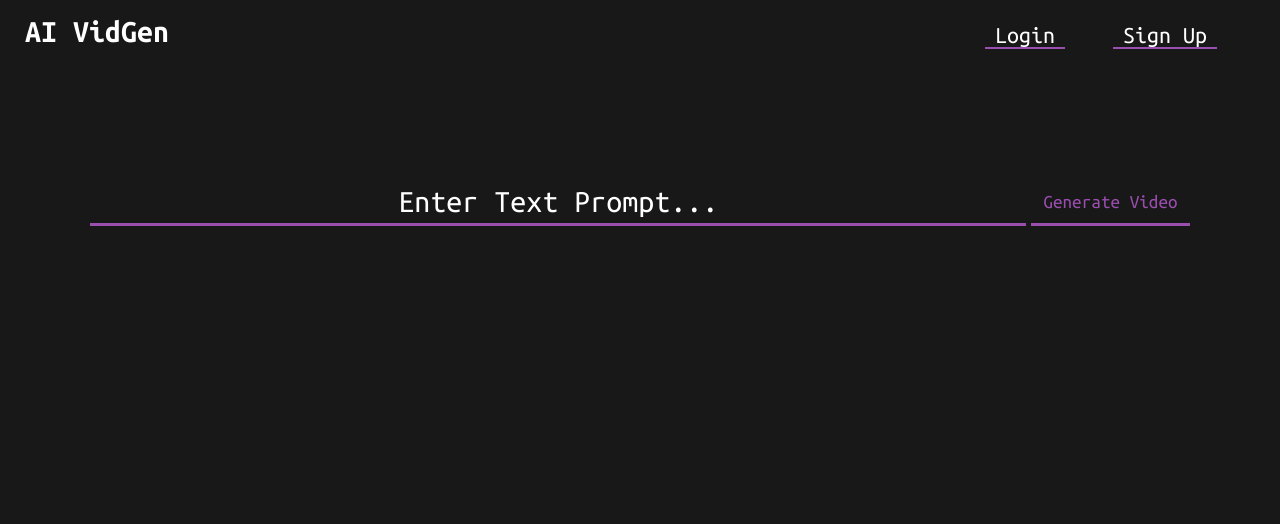
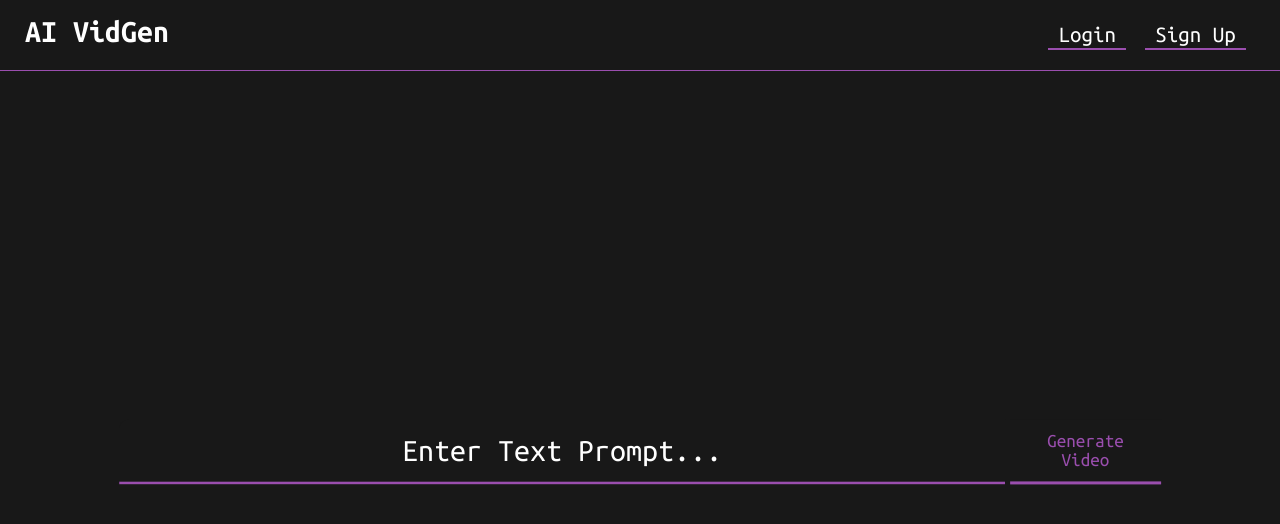
Before and after one commit to AmeenIzhac/StableDiffusionVideos, a React (Create React App) app in the folder client/: page / in a window 1280 px wide. Shown: the top 524 px of the page. Built offline with nearby package versions, Linux system fonts and the light colour scheme.

Commit message:
[ii120] clean up navbar styling

```diff
--- a/client/src/Dropdown.js
+++ b/client/src/Dropdown.js
@@ -18,32 +18,26 @@ export default function Dropdown({
             {Cookies.get("loggedInUser") ?
                 <>
                     <div className='dropdownOption' id="dropdown">
-                        <form>
                         <div className='slideContainer alignCenter'>
                             <p>Number of Frames: <span id="demo">{frames}</span></p>
                             <input type="range" min="1" max="60" value={frames} className='slider' id="myRange" onChange={slideFrameChange} />
                         </div>
-                            <hr />
                         <div className='alignCenter'>
                             <p>Width: <span id="demo">{width}</span></p>
                             <input type="range" min="384" step="64" max="1024" value={width} className='slider' id="myRange" onChange={slideWidthChange} />
                         </div>
-                            <hr />
                         <div className='alignCenter'>
                             <p>Height: <span id="demo">{height}</span></p>
                             <input type="range" min="384" step="64" max="1024" value={height} className='slider' id="myRange" onChange={slideHeightChange} />
                         </div>
-                            <hr />
                         <div className='alignCenter'>
                             <p>Angle: <span id="demo">{angle}</span></p>
                             <input type="range" min="-10" step="1" max="10" value={angle} className='slider' id="myRange" onChange={slideAngleChange} />
                         </div>
-                            <hr />
                         <div className='alignCenter'>
                             <p>Zoom: <span id="demo">{zoom}</span></p>
                             <input type="range" min="0.7" step="0.05" max="1.3" value={zoom} className='slider' id="myRange" onChange={slideZoomChange} />
                         </div>
-                        </form>
                     </div>
                     <button className='dropArrow' onClick={dropOptions} id="button"></button>
                 </>
--- a/client/src/Navbar.css
+++ b/client/src/Navbar.css
@@ -4,6 +4,7 @@
     padding: 15px;
     background-color: var(--main-bg-dark);
     height: 5vh;
+    box-shadow: 0px 1px var(--main-bg-light);
 }
 
 .Navbar .logo {
@@ -13,39 +14,34 @@
     margin-left: 10px;
 }
 
-.Navbar .pageLink {
-    list-style: none;
-    margin-right: 2em;
+li {
+    list-style-type: none;
 }
 
-.Navbar .link {
-    text-decoration: none;
-    list-style: none;
-    font-size: 1.5rem;
+.buttonLink, .pageLink, .link {
+    margin: 0;
+    padding: 0;
+    border: none;
+    font-family: 'Ubuntu Mono';
+    font-size: 1.2em;
     color: white;
 }
 
-.Navbar .superTag {
-    display: inline;
-    color: var(--main-bg-dark);
-    font-weight: 100;
-    font-size: 0.7em;
+
+.pageLink {
+    background-color: var(--main-bg-dark);
+    border-bottom: 2px solid var(--main-bg-light);
 }
 
-.Navbar .video {
-    position: relative;
+.buttonLink {
+    background-color: inherit;
 }
 
-button.pageLink, a.link {
-    margin: 0;
-    background-color: var(--main-bg-dark);
-    border: none;
-    font-family: 'Ubuntu Mono';
-    font-size: 2em;
-    border-bottom: 2px solid var(--main-bg-light);
-    padding: 0px 10px;
+.link:hover, .buttonLink:hover,.pageLink:hover {
+    background-color: var(--main-bg-light);
 }
 
-button.pageLink:hover, a.link:hover {
-    background-color: var(--main-bg-light);
+.pageLink {
+    margin-right: 1em;
+    padding: 2px 10px;
 }
--- a/client/src/Navbar.js
+++ b/client/src/Navbar.js
@@ -13,9 +13,9 @@ export default function Navbar({loggedIn, setLoggedIn}) {
                 <label className='logo'>AI VidGen</label>
                 { loggedIn ?
                 <ul>
-                    <li className="pageLink link"><a className="link" href='gallery'>Gallery</a></li>
-                    <li className="pageLink" >
-                        <button className='pageLink link'onClick={logout}>Logout</button>
+                    <li className="pageLink"><a className='link' href='gallery'>Gallery</a></li>
+                    <li  className='pageLink' >
+                        <button className='buttonLink' onClick={logout}>Logout</button>
                     </li>
                 </ul>
                 :
--- a/client/src/SimpleUser.js
+++ b/client/src/SimpleUser.js
@@ -1,5 +1,5 @@
 import Navbar from "./Navbar";
-import { useState } from "react";
+import { useRef, useState } from "react";
 import axios from "axios";
 import loadingAnimation from "./assets/loading.gif";
 import Cookies from 'js-cookie'
@@ -7,7 +7,7 @@ import Dropdown from "./Dropdown";
 
 export default function SimpleUser() {
   const [src, setSrc] = useState("");
-  const [prompt, setPrompt] = useState("");
+  const promptRef = useRef()
   const [loading, setLoading] = useState(false);
   const [frames, setFrames] = useState("30")
   const [width, setWidth] = useState("704")
@@ -16,12 +16,8 @@ export default function SimpleUser() {
   const [zoom, setZoom] = useState("1")
   const [loggedIn, setLoggedIn] = useState(Cookies.get("loggedInUser") != null)
 
-
-  const handleChange = (e) => {
-    setPrompt(e.target.value);
-  };
-
   function getVideo() {
+    const prompt = promptRef.current.value
     if (prompt === "") {
       alert("Please enter a prompt");
       return;
@@ -52,7 +48,6 @@ export default function SimpleUser() {
     setZoom("1")
     setWidth("704")
     setHeight("704")
-    setPrompt("");
     const dropdown = document.getElementById("dropdown")
     const button = document.getElementById("button")
     dropdown.classList.remove("open")
@@ -63,16 +58,6 @@ export default function SimpleUser() {
   const dropOptions = () => {
     const dropdown = document.getElementById("dropdown")
     const button = document.getElementById("button")
-    const flex = document.getElementById("flex")
-    if (!dropdown.classList.contains("open")) {
-      flex.style.flexDirection = 'row'
-      flex.style.alignItems = 'initial'
-    } else {
-      setTimeout(() => {
-        flex.style.flexDirection = 'column'
-        flex.style.alignItems = 'center'
-      }, 500);
-    }
     dropdown.classList.toggle("open")
     button.classList.toggle("rotate")
   }
@@ -96,29 +81,9 @@ export default function SimpleUser() {
     setZoom(e.target.value)
   }
 
-  const logger = (e) => {
-    e.preventDefault()
-    const numberRegex = new RegExp('[0-9]+$')
-    console.log(`Prompt is ${prompt}`)
-    console.log(`Frames are ${frames}`);
-    console.log(`Width is ${width}`)
-    if (!(numberRegex.test(width) && numberRegex.test(height))) {
-      alert('Please Enter Width and Height as Integer Values')
-      return;
-    } else {
-      const h = parseInt(height)
-      const w = parseInt(width)
-      if (h % 64 !== 0 || w % 64 !== 0) {
-        alert('Width and Height should be multiples of 64')
-        return;
-      }
-    }
-    console.log(`Width is ${height}`)
-  }
-
   function handleKeyDown(event) {
     if (event.key === 'Enter') {
-      logger(event)
+      getVideo()
     }
   }
 
@@ -127,15 +92,6 @@ export default function SimpleUser() {
   return (
     <div className='SimpleUser'>
       <Navbar loggedIn={loggedIn} setLoggedIn={setLoggedIn} />
-
-      <div className="mainDiv">
-        <div className='promptContainerDiv'>
-          <div className='promptDiv'>
-            <input className='prompt' value={prompt} placeholder='Enter Text Prompt...' onChange={handleChange} onSubmit={getVideo} onKeyDown={handleKeyDown}></input>
-            <button className='promptButton' onClick={getVideo}>Generate Video</button>
-            {/* <button className='promptButton' onClick={getVideo} onSubmit={logger}>Generate Video</button> */}
-          </div>
-          <div className="flex" id="flex">
       <Dropdown
         frames={frames}
         slideFrameChange={slideFrameChange}
@@ -149,6 +105,7 @@ export default function SimpleUser() {
         slideAngleChange={slideAngleChange}
         dropOptions={dropOptions}
       />
+      <div className="mainDiv">
         <div className='videoDiv'>
           {src ?
             <video id="vidObj" width="500" height="360" controls loop muted autoPlay>
@@ -156,11 +113,16 @@ export default function SimpleUser() {
             </video>
             :
             (loading ?
-                  <img src={loadingAnimation} alt='loading thingy' /> : null)
+              <img className="loading" src={loadingAnimation} alt='loading thingy' /> : null)
           }
+        </div>
+        <div className='promptContainerDiv'>
+          <div className='promptDiv'>
+            <input className='prompt' ref={promptRef} placeholder='Enter Text Prompt...' onSubmit={getVideo} onKeyDown={handleKeyDown}></input>
+            <button className='promptButton' onClick={getVideo}>Generate Video</button>
+            {/* <button className='promptButton' onClick={getVideo} onSubmit={logger}>Generate Video</button> */}
+          </div>
 
-            </div>
-          </div>
         </div>
       </div>
     </div>
--- a/client/src/index.css
+++ b/client/src/index.css
@@ -31,8 +31,11 @@ ul {
   display: flex;
   align-items: center;
 }
-
 .mainDiv {
+  position: fixed;
+  top: 50%;
+  left: 50%;
+  transform: translate(-50%, -50%);
   display: flex;
   justify-content: center;
   align-items: center;
@@ -93,9 +96,7 @@ ul {
 }
 
 .video {
-  position: relative;
-  margin-top: 5vh;
-  width: 600px;
+  max-width: 1024px;
 }
 
 
@@ -103,17 +104,21 @@ ul {
 
 .flex {
   display: flex;
-  /* flex-direction: column; */
-  /* align-items: center; */
+  flex-direction: column;
+  align-items: center;
   justify-content: right;
   margin-left: -13%;
 }
 
 .slideOptions {
+  position: absolute;
   display: flex;
   flex-direction: column;
   align-items: center;
   margin-bottom: 5vh;
+  left: 50%;
+  transform: translateX(-50%);
+  z-index: 2;
 }
 
 .dropArrow {
@@ -121,20 +126,35 @@ ul {
   background-color: var(--main-bg-dark);
   width: 30px;
   height: 12px;
-  margin-top: 20px;
+  margin-top: 10px;
   border: none;
   transition: height 0.5s ease;
 }
 
 .dropdownOption {
-  margin-top: 10px;
   background-color: var(--main-bg-light);
-  width: 40vw;
+  width: 95vw;
   height: 0px;
   overflow: hidden;
   transition: height 0.5s ease;
-  display: flex;
-  flex-direction: column;
+  display: grid;
+  grid-template-columns: repeat(2, 1fr);
+  gap: 1em;
+}
+
+@media screen and (min-width: 900px) {
+  .dropdownOption {
+    grid-template-columns: repeat(3, 1fr);
+    gap: 1em;
+  }
+
+}
+@media screen and (max-width: 700px) {
+  .dropdownOption {
+    grid-template-columns: repeat(1, 1fr);
+    gap: 1em;
+  }
+
 }
 
 .open {
@@ -145,16 +165,26 @@ ul {
   transform: rotate(180deg);
 }
 
+.loading {
+  max-width: 150px;
+  margin: 0;
+}
+
 
 /* Slider Styles*/
 
 .alignCenter {
   text-align: center;
+  display: flex;
+  flex-direction: column;
+  justify-content: center;
+  align-items: center;
+
 }
 
 .slider {
   -webkit-appearance: none;
-  width: 70%;
+  width: min(90%, 75rem);
   height: 2px;
   border-radius: 5px;
   background: var(--main-bg-dark);
```
Lines whose indentation alone changed are shown as unchanged.
